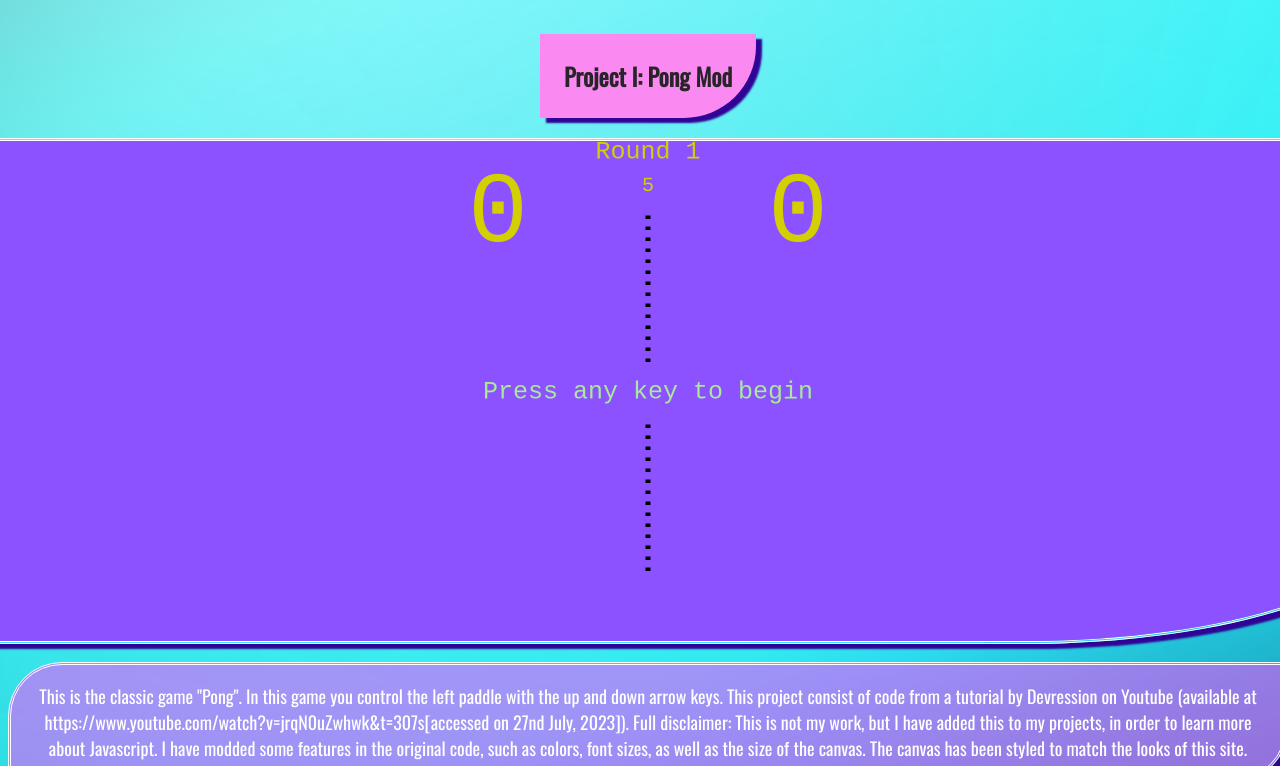
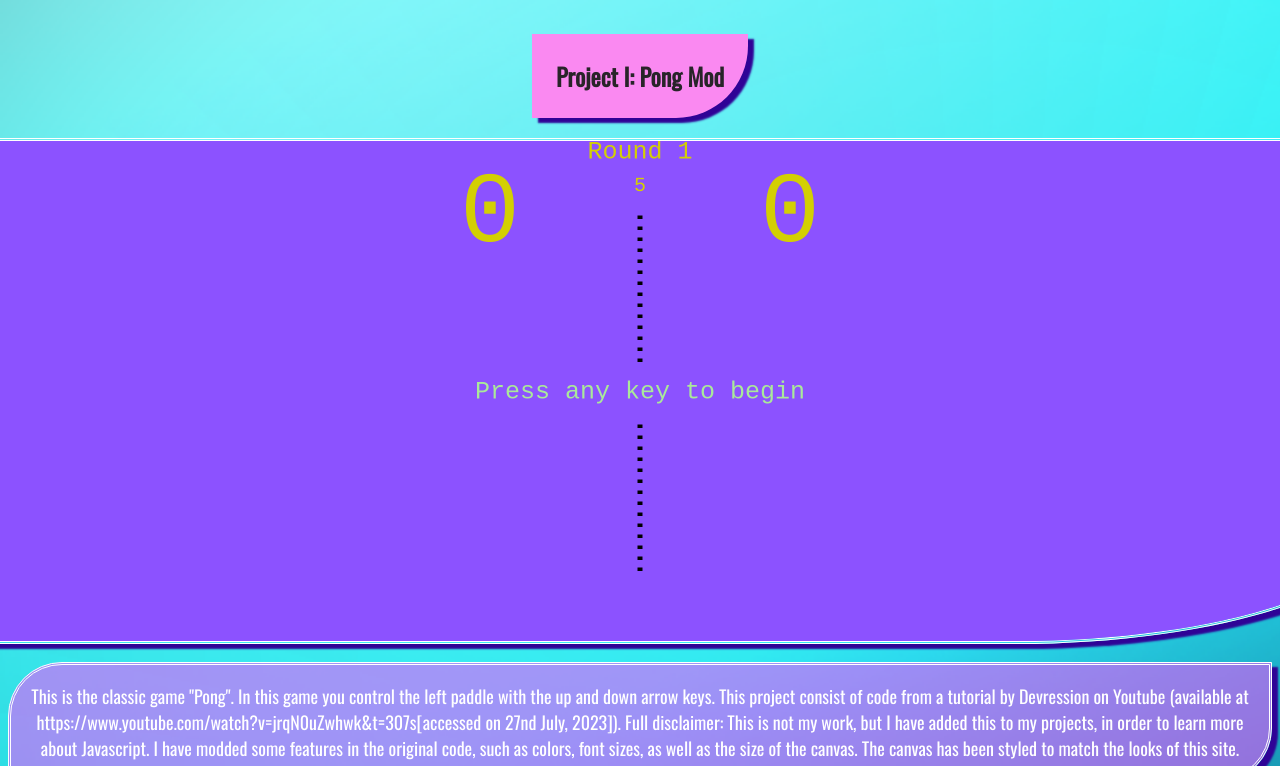
Before and after one commit to StormSkoglund/SummerProjects23, a plain HTML site: page index.html in a window 1280 px wide. Shown: the part 144-910 px from the top of the page. Drawn offline with nearby package versions, Linux system fonts and the light colour scheme.

Commit message:
add changes to body width, from width 100% to max-width: 100vw

```diff
--- a/CSS/Styles.css
+++ b/CSS/Styles.css
@@ -4,14 +4,15 @@ main {
   flex-direction: column;
   justify-content: center;
   align-items: center;
+  max-width: 100vw;
 }
 
 body {
   background-color: #08f7ff;
   color: #ffffff;
-  width: 100%;
   background-image: url(/Images/Hav1.png);
   background-size: cover;
+  max-width: 100vw;
 }
 .proj,
 .proj1,
@@ -23,6 +24,7 @@ body {
   font-family: "Oswald", Arial, Helvetica, Georgia, "Times New Roman", Times,
     serif;
   box-shadow: 6px 5px 2px #2f0396;
+  max-width: 100vw;
 }
 .proj {
   font-family: "Nunito Sans", sans-serif, Tahoma;
@@ -67,6 +69,7 @@ canvas {
 
 .sp {
   margin: 0.5em;
+  max-width: 100vw;
 }
 
 .depth {
```
